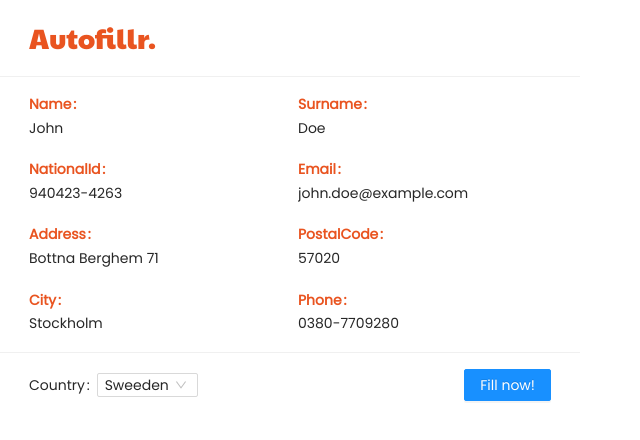
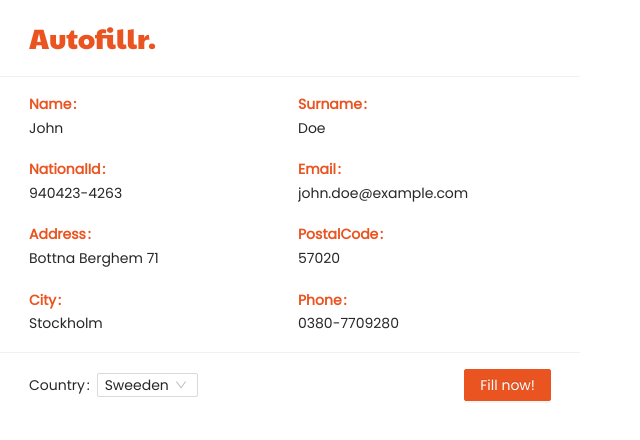
Before and after one commit to umutcanbolat/Autofillr, a React (Create React App) app: page / in a window 1280 px wide. Shown: the top 440 px of the page, without its empty margins (0-640 px from the left). Built offline with nearby package versions, Linux system fonts and the light colour scheme.

Commit message:
style: 💄 add default colors

```diff
--- a/src/styles/ControlPanel.js
+++ b/src/styles/ControlPanel.js
@@ -15,4 +15,18 @@ export const CountryLabel = styled.span`
 
 export const FillButton = styled(Button)`
   margin-left: auto;
+  background: ${(props) => props.theme.primaryColor};
+  border-color: ${(props) => props.theme.primaryColor};
+  &:hover {
+    background: ${(props) => props.theme.primaryLighter};
+    border-color: ${(props) => props.theme.primaryLighter};
+  }
+  &:focus {
+    background: ${(props) => props.theme.primaryLighter};
+    border-color: ${(props) => props.theme.primaryLighter};
+  }
+  &:active {
+    background: ${(props) => props.theme.primaryDarker};
+    border-color: ${(props) => props.theme.primaryDarker};
+  }
 `;
--- a/src/themes/Light.js
+++ b/src/themes/Light.js
@@ -1,4 +1,6 @@
 export default {
   // Ubuntu orange. https://design.ubuntu.com/brand/colour-palette/
   primaryColor: '#e95420',
+  primaryLighter: '#ed764d',
+  primaryDarker: '#ba431a',
 };
```
